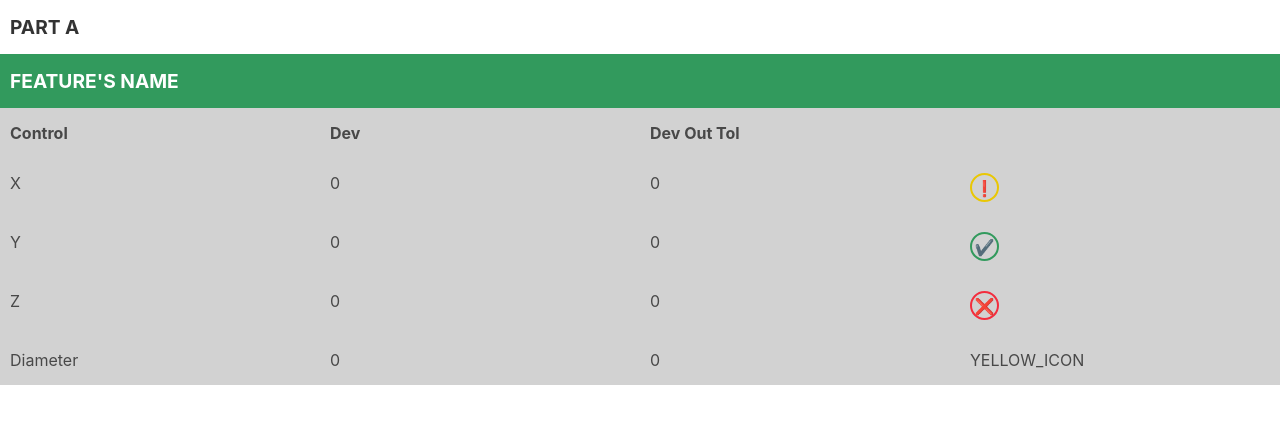
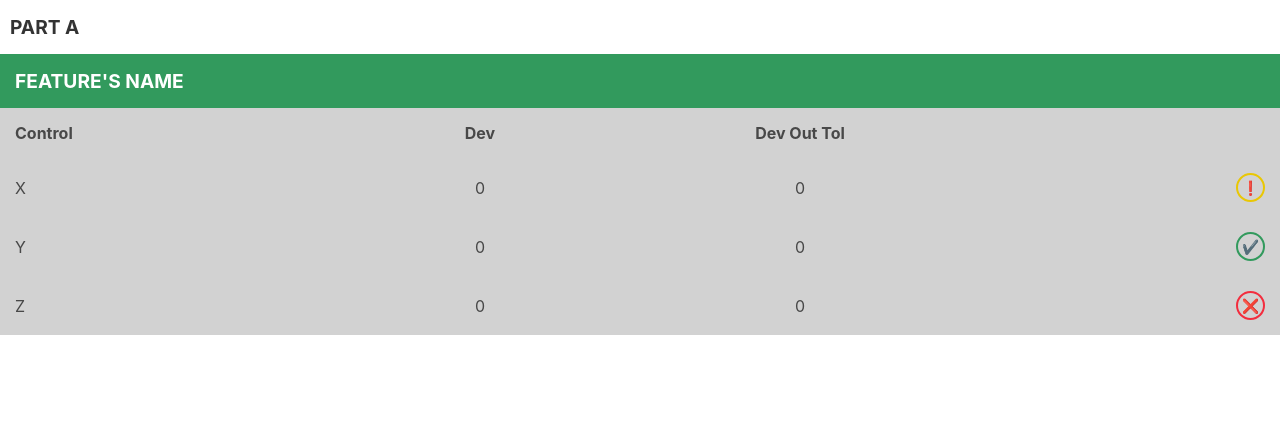
Before and after one commit to ncarreiro/abb-code-test, a React app: page / in a window 1280 px wide. Shown: the top 424 px of the page. Built offline with nearby package versions, Linux system fonts and the light colour scheme.

Commit message:
Better Flex UI styles.

```diff
--- a/src/components/Feature/Feature.styles.js
+++ b/src/components/Feature/Feature.styles.js
@@ -5,7 +5,7 @@ const Container = styled.div`
 `;
 
 const Header = styled.div`
-  padding: 15px 10px;
+  padding: 15px;
   background-color: #bbb;
   color: #fff;
   font-weight: 700;
--- a/src/components/FeatureTable/FeatureTable.js
+++ b/src/components/FeatureTable/FeatureTable.js
@@ -37,12 +37,6 @@ function FeatureTable() {
           <CrossIcon />
         </FeatureTableStyles.Column>
       </FeatureTableStyles.Row>
-      <FeatureTableStyles.Row>
-        <FeatureTableStyles.Column>Diameter</FeatureTableStyles.Column>
-        <FeatureTableStyles.Column>0</FeatureTableStyles.Column>
-        <FeatureTableStyles.Column>0</FeatureTableStyles.Column>
-        <FeatureTableStyles.Column>YELLOW_ICON</FeatureTableStyles.Column>
-      </FeatureTableStyles.Row>
     </FeatureTableStyles.Container>
   );
 }
--- a/src/components/FeatureTable/FeatureTable.styles.js
+++ b/src/components/FeatureTable/FeatureTable.styles.js
@@ -9,12 +9,22 @@ const Container = styled.div`
 
 const Row = styled.div`
   display: flex;
+  align-items: center;
 `;
 
 const Column = styled.div`
-  padding: 15px 10px;
+  padding: 15px;
+  display: flex;
   flex: 1;
-  justify-content: space-between;
+  justify-content: center;
+
+  &:first-of-type {
+    justify-content: flex-start;
+  }
+
+  &:last-of-type {
+    justify-content: flex-end;
+  }
 `;
 
 const Header = styled(Row)`
--- a/src/components/Icons/Icon.styles.js
+++ b/src/components/Icons/Icon.styles.js
@@ -10,6 +10,7 @@ const Container = styled.span`
   border-radius: 50%;
   text-align: center;
   color: #333;
+  font-size: 14px;
 
   &.ok {
     border-color: #329a5d;
```
